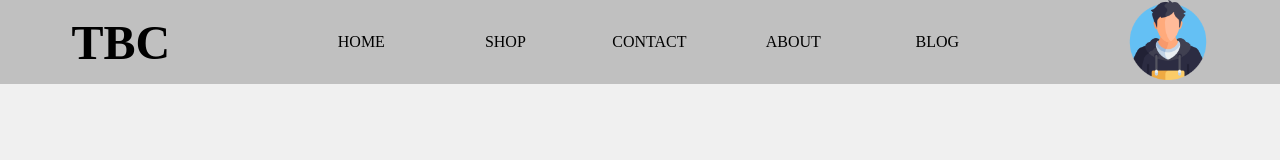
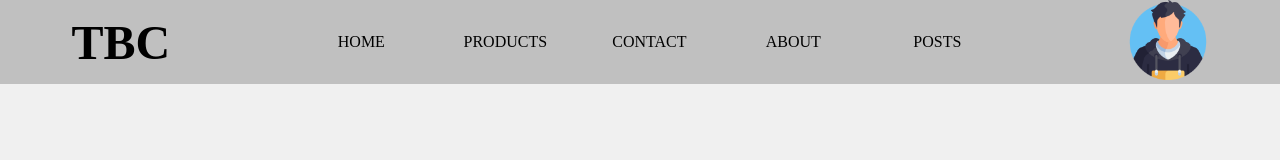
Before and after one commit to lukaabramishvili/tbc-project, a Next.js app: page / in a window 1280 px wide. Shown: the top 160 px of the page. Built offline with nearby package versions, Linux system fonts and the light colour scheme.

Commit message:
change navbar names

```diff
--- a/src/app/components/Navbar/Navbar.jsx
+++ b/src/app/components/Navbar/Navbar.jsx
@@ -6,10 +6,10 @@ export default function Navbar() {
     <nav>
       <ul>
         <li><Link href="/">Home</Link></li>
-        <li><Link href="/shop">Shop</Link></li>
+        <li><Link href="/products">Products</Link></li>
         <li><Link href="/contact">Contact</Link></li>
         <li><Link href="/about">About</Link></li>
-        <li><Link href="/blog">Blog</Link></li>
+        <li><Link href="/posts">Posts</Link></li>
       </ul>
     </nav>
   );
```
